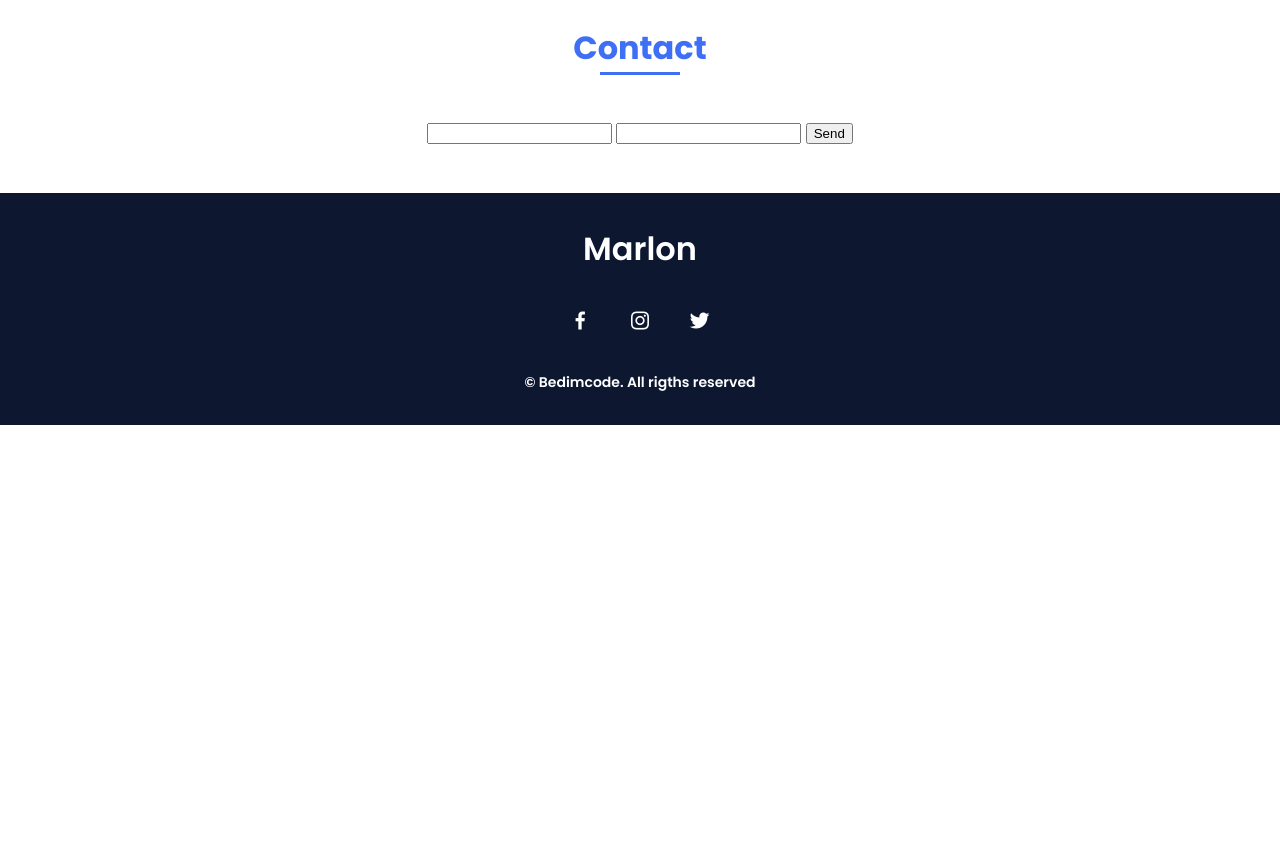
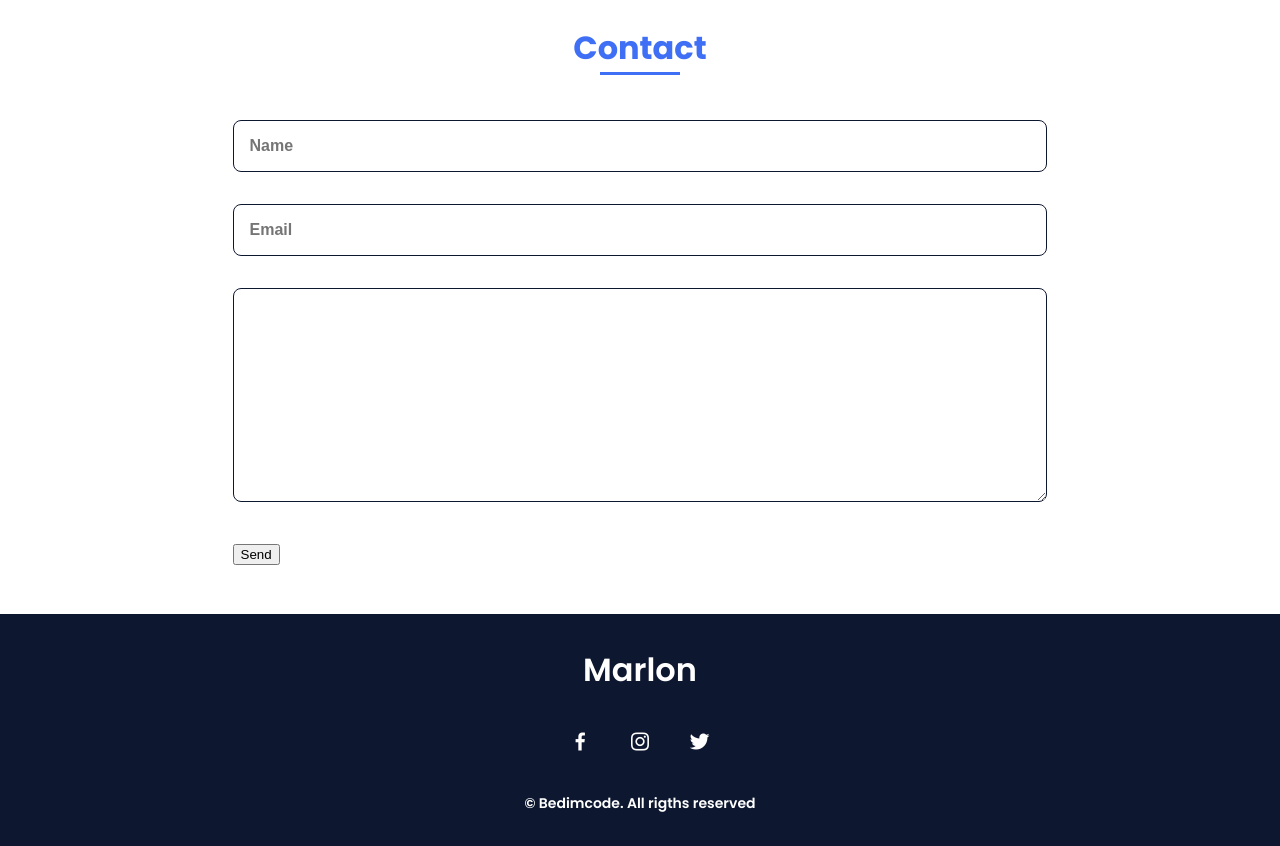
Before and after one commit to Andre-Victor-Vasconcelos/site-portfolio, a plain HTML site: page index.html in a window 1280 px wide. Shown: the part 2820-3666 px from the top of the page. Before the commit the page ends 3245 px from the top, so only its background shows below. Drawn offline with nearby package versions, Linux system fonts and the light colour scheme.

Commit message:
atualizando e-mail

```diff
--- a/index.html
+++ b/index.html
@@ -174,11 +174,12 @@
                 <h2 class="section-title">Contact</h2>
 
                 <div class="contact__container bd-grid">
-                  <form action="https://formsubmit.co/andrevasconcelos.sts@gmail.com" method="POST">
-                        <input type="text" name="name" required>
-                        <input type="email" name="email" required>
+                 <form action="https://formsubmit.co/andrevasconcelos.sts@gmail.com" method="POST">
+                        <input type="text" placeholder="Name" class="contact__input" required>
+                        <input type="email" placeholder="Email" class="contact__input" required>
+                        <textarea name="" id="" cols="0" rows="10" class="contact__input"></textarea>
                         <button type="submit">Send</button>
-                   </form>
+                    </form>
                 </div>
             </section>
         </main>
```
